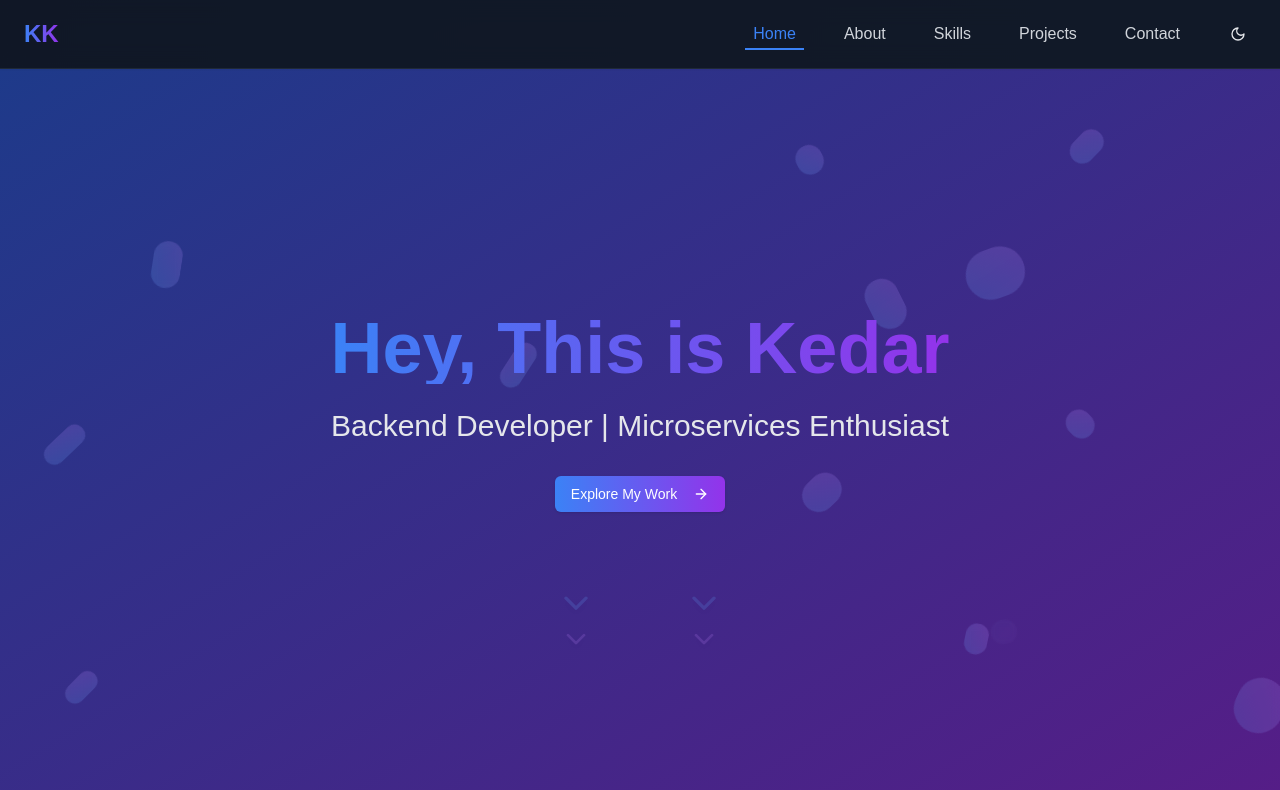
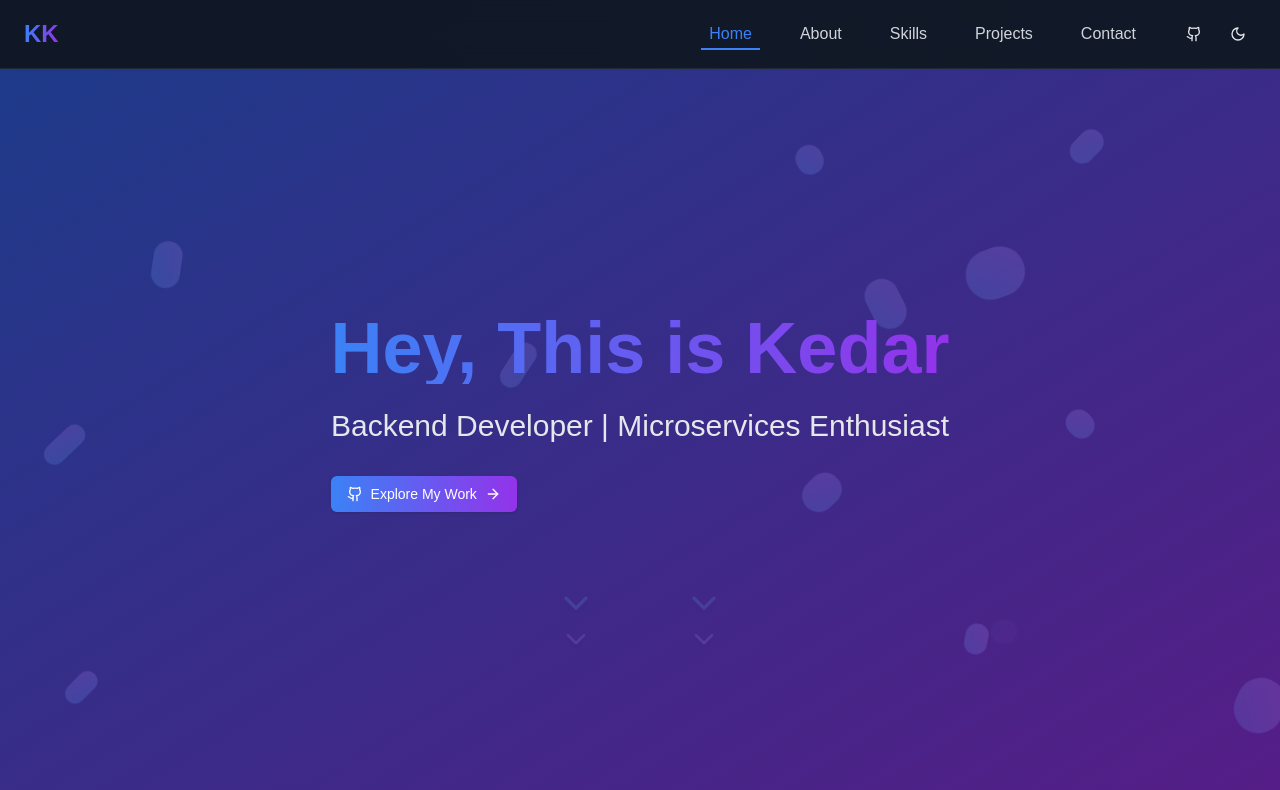
Before and after one commit to kedar000/portfolio, a Next.js app: page / in a window 1280 px wide. Shown: the top 790 px of the page. Built offline with nearby package versions, Linux system fonts and the light colour scheme.

Commit message:
added git link

```diff
--- a/components/Hero.tsx
+++ b/components/Hero.tsx
@@ -1,7 +1,7 @@
-import type React from "react"
-import { Button } from "@/components/ui/button"
-import { ArrowRight, ChevronDown } from "lucide-react"
-import { motion } from "framer-motion"
+import type React from "react";
+import { Button } from "@/components/ui/button";
+import { ArrowRight, ChevronDown, Github } from "lucide-react";
+import { motion } from "framer-motion";
 
 const Hero: React.FC = () => {
   return (
@@ -31,7 +31,7 @@ const Hero: React.FC = () => {
             transition={{
               duration: Math.random() * 4 + 6,
               repeat: Infinity,
-              delay: Math.random()  * 1,
+              delay: Math.random() * 1,
               ease: "linear",
             }}
           />
@@ -59,9 +59,15 @@ const Hero: React.FC = () => {
           animate={{ opacity: 1, y: 0 }}
           transition={{ delay: 0.4 }}
         >
-          <Button className="bg-gradient-to-r from-blue-500 to-purple-600 hover:from-blue-600 hover:to-purple-700 text-white">
-            Explore My Work <ArrowRight className="ml-2 h-4 w-4" />
-          </Button>
+          <a
+            href="https://github.com/kedar000"
+            target="_blank"
+            rel="noopener noreferrer"
+          >
+            <Button className="flex items-center gap-2 bg-gradient-to-r from-blue-500 to-purple-600 hover:from-blue-600 hover:to-purple-700 text-white">
+              <Github className="h-5 w-5" /> Explore My Work <ArrowRight className="h-4 w-4" />
+            </Button>
+          </a>
         </motion.div>
       </div>
 
@@ -85,7 +91,7 @@ const Hero: React.FC = () => {
         ))}
       </div>
     </section>
-  )
-}
+  );
+};
 
-export default Hero
+export default Hero;
--- a/components/Navbar.tsx
+++ b/components/Navbar.tsx
@@ -3,7 +3,7 @@
 import type React from "react"
 import { useTheme } from "next-themes"
 import { Button } from "@/components/ui/button"
-import { Moon, Sun } from "lucide-react"
+import { Moon, Sun, Github } from "lucide-react" // Added Github icon
 import { motion, useScroll, useMotionValueEvent } from "framer-motion"
 import { useState } from "react"
 
@@ -81,15 +81,34 @@ const Navbar: React.FC = () => {
               ))}
             </div>
 
+            <div className="flex items-center gap-2">
+              {/* GitHub Button */}
+              <Button
+                variant="ghost"
+                size="icon"
+                asChild
+                className="rounded-full"
+              >
+                <a
+                  href="https://github.com/kedar000"
+                  target="_blank"
+                  rel="noopener noreferrer"
+                >
+                  <Github className="h-[1.2rem] w-[1.2rem]" />
+                </a>
+              </Button>
+
+              {/* Theme Toggle Button */}
               <Button
                 variant="ghost"
                 size="icon"
                 onClick={() => setTheme(theme === "light" ? "dark" : "light")}
-              className="relative"
+                className="rounded-full"
               >
                 <Sun className="h-[1.2rem] w-[1.2rem] dark:hidden" />
                 <Moon className="hidden dark:block h-[1.2rem] w-[1.2rem]" />
               </Button>
+            </div>
           </div>
         </div>
       </div>
```
Lines whose indentation alone changed are shown as unchanged.
